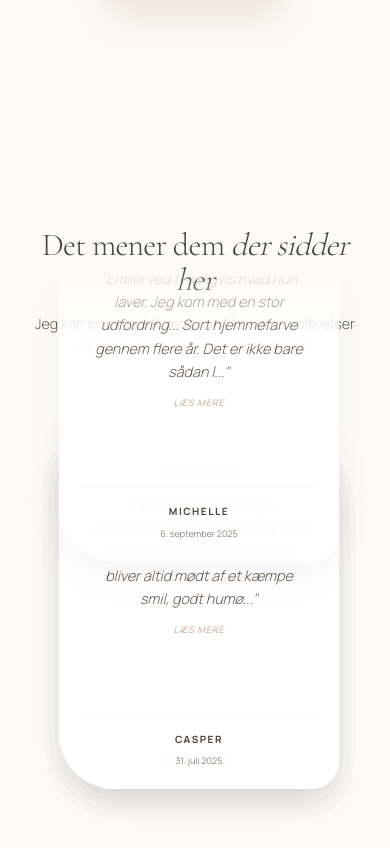
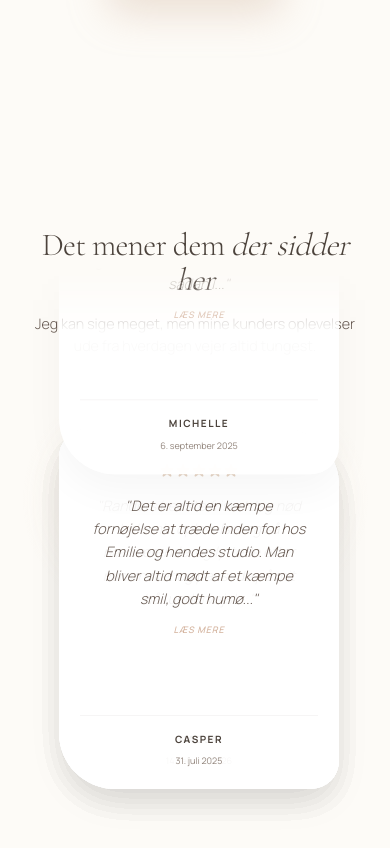
Before and after one commit to oliverrrbk/studio24-optimized, a Next.js app: page / in a window 390 px wide. Shown: the part 1958-2806 px from the top of the page. Built offline with nearby package versions, Linux system fonts and the light colour scheme.

Commit message:
Adjust mobile scroll animation for social proof cards

```diff
--- a/components/blocks/animated-cards-stack.tsx
+++ b/components/blocks/animated-cards-stack.tsx
@@ -39,6 +39,7 @@ interface CardStickyProps
   incrementY?: number
   incrementZ?: number
   incrementRotation?: number
+  isMobile?: boolean
 }
 interface ContainerScrollContextValue {
   scrollYProgress: MotionValue<number>
@@ -114,6 +115,7 @@ export const CardTransformed = React.forwardRef<
       className,
       variant,
       style,
+      isMobile,
       ...props
     },
     ref
@@ -141,7 +143,9 @@ export const CardTransformed = React.forwardRef<
 
     // To keep the exact "sweet spot" overlap ratio we dialed in earlier,
     // the total duration of the card should be ~4.16x the stagger.
-    const end = start + stagger * 4.16;
+    // On mobile, we speed up the card (duration multiplier 3.0) so it gets higher up before the next card grabs on.
+    const durationMultiplier = isMobile ? 3.0 : 4.16;
+    const end = start + stagger * durationMultiplier;
 
     const isLastCard = index === arrayLength - 1;
     const endY = isLastCard ? "0vh" : "-150vh";
--- a/components/pages/home-page.tsx
+++ b/components/pages/home-page.tsx
@@ -546,6 +546,7 @@ export default function Page() {
                           variant="light"
                           index={index}
                           role="article"
+                          isMobile={isMobile}
                           className="flex flex-col justify-between h-[100%] p-5 pt-6 2xl:p-8 2xl:pt-10 rounded-[28px] rounded-tr-[56px] rounded-bl-[56px] 2xl:rounded-[40px] 2xl:rounded-tr-[80px] 2xl:rounded-bl-[80px]"
                         >
                           <div className="flex flex-col items-center space-y-4 text-center mt-2">
```
